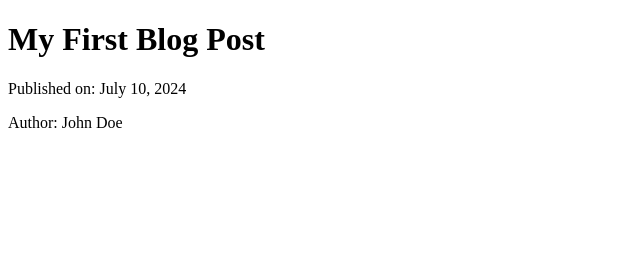
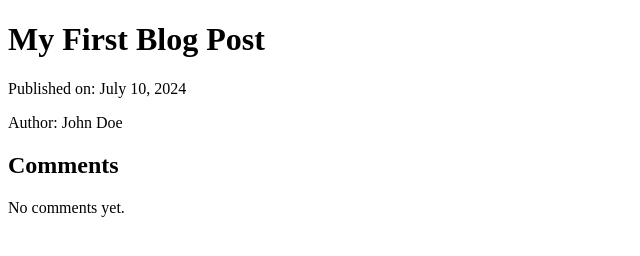
Before and after one commit to DVijayalaxmi/blog-plat, a plain HTML site: page src/blog.html in a window 1280 px wide. Shown: the whole page, without its empty margins (0-640 px from the left). Drawn offline with Linux system fonts and the light colour scheme.

Commit message:
Added comment section

```diff
--- a/src/blog.html
+++ b/src/blog.html
@@ -1,3 +1,4 @@
 <!DOCTYPE html><html><head><title>Blog Post</title></head><body><h1>My First Blog Post</h1></body></html>
 <p>Published on: July 10, 2024</p>
 <p>Author: John Doe</p>
+<h2>Comments</h2><p>No comments yet.</p>
```
